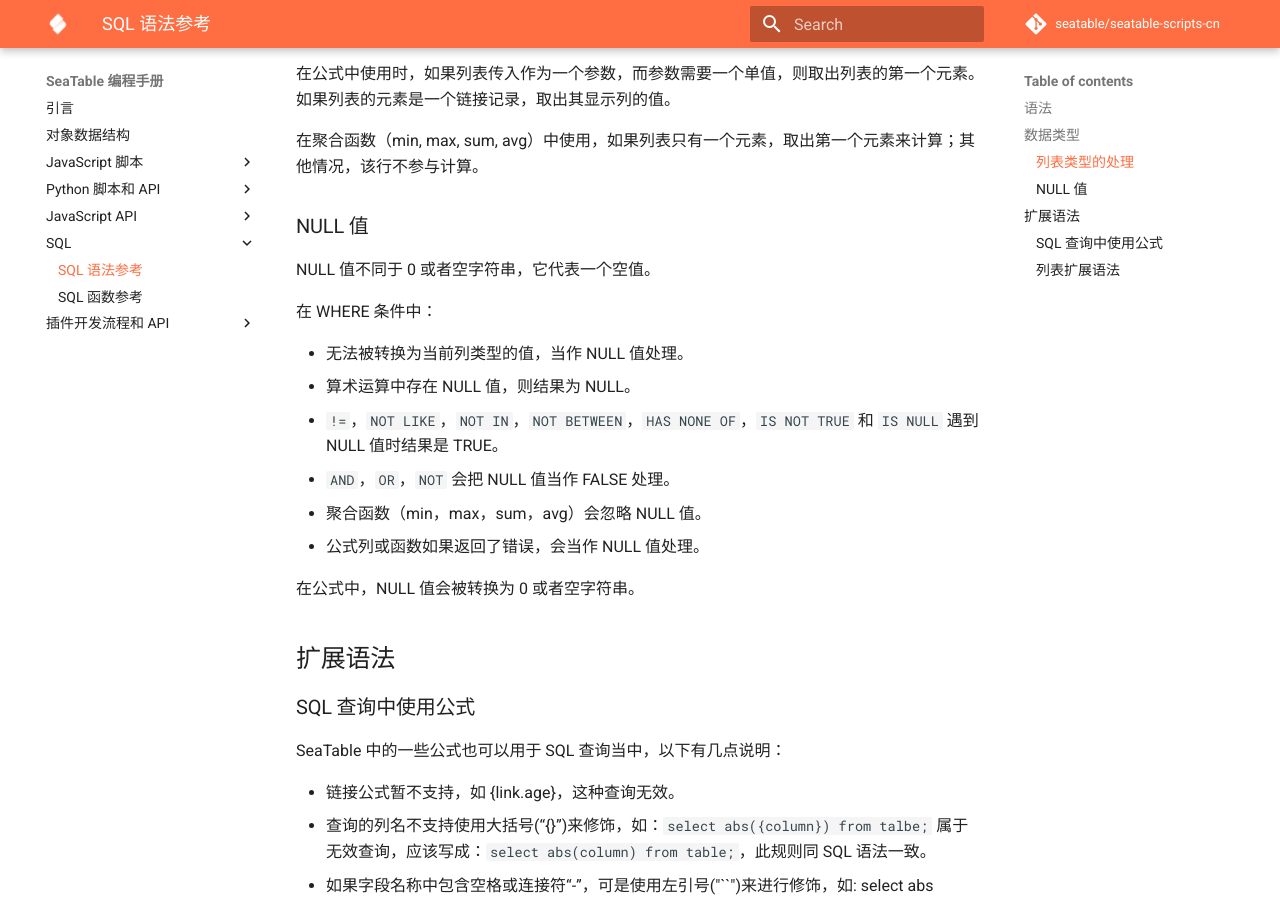
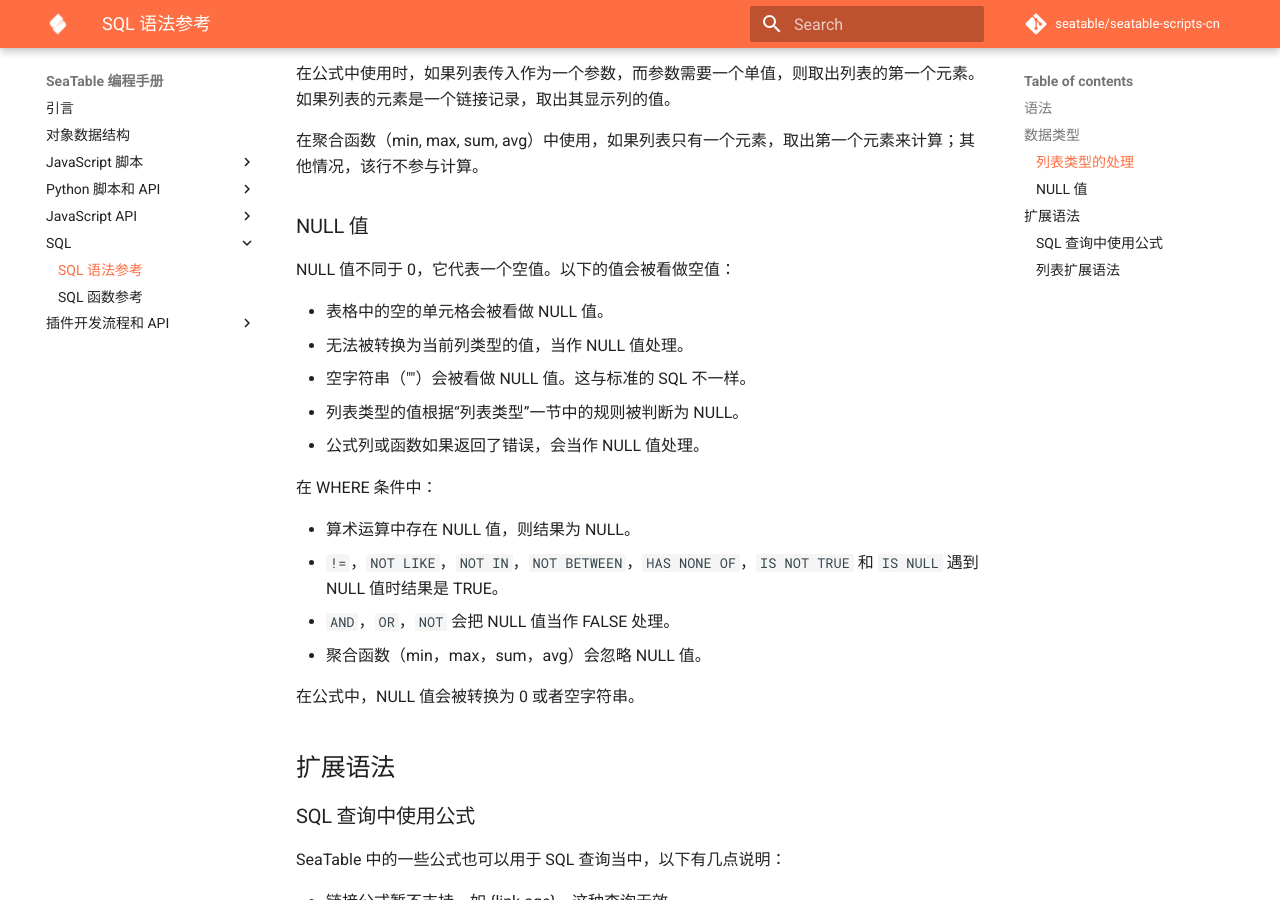
Before and after one commit to seatable/seatable-scripts-cn, an MkDocs documentation site: the page built from manual/sql/sql.md, in a window 1280 px wide and 900 px high, scrolled down 6141 px. Built offline with MkDocs 1.6.1 and Material for MkDocs 9.7.7, drawn with Linux system fonts in a browser that asks for light colours; comment, search, counter and statistics services are not loaded.

Commit message:
Update sql.md
Update descriptions for NULL.

```diff
--- a/manual/sql/sql.md
+++ b/manual/sql/sql.md
@@ -119,16 +119,20 @@
 
 ### NULL 值
 
-NULL 值不同于 0 或者空字符串，它代表一个空值。
+NULL 值不同于 0，它代表一个空值。以下的值会被看做空值：
+
+* 表格中的空的单元格会被看做 NULL 值。
+* 无法被转换为当前列类型的值，当作 NULL 值处理。
+* 空字符串（""）会被看做 NULL 值。这与标准的 SQL 不一样。
+* 列表类型的值根据“列表类型”一节中的规则被判断为 NULL。
+* 公式列或函数如果返回了错误，会当作 NULL 值处理。
 
 在 WHERE 条件中：
 
-* 无法被转换为当前列类型的值，当作 NULL 值处理。
 * 算术运算中存在 NULL 值，则结果为 NULL。
 * `!=`，`NOT LIKE`，`NOT IN`，`NOT BETWEEN`，`HAS NONE OF`，`IS NOT TRUE` 和 `IS NULL` 遇到 NULL 值时结果是 TRUE。
 * `AND`，`OR`，`NOT` 会把 NULL 值当作 FALSE 处理。
 * 聚合函数（min，max，sum，avg）会忽略 NULL 值。
-* 公式列或函数如果返回了错误，会当作 NULL 值处理。
 
 在公式中，NULL 值会被转换为 0 或者空字符串。
 
```
